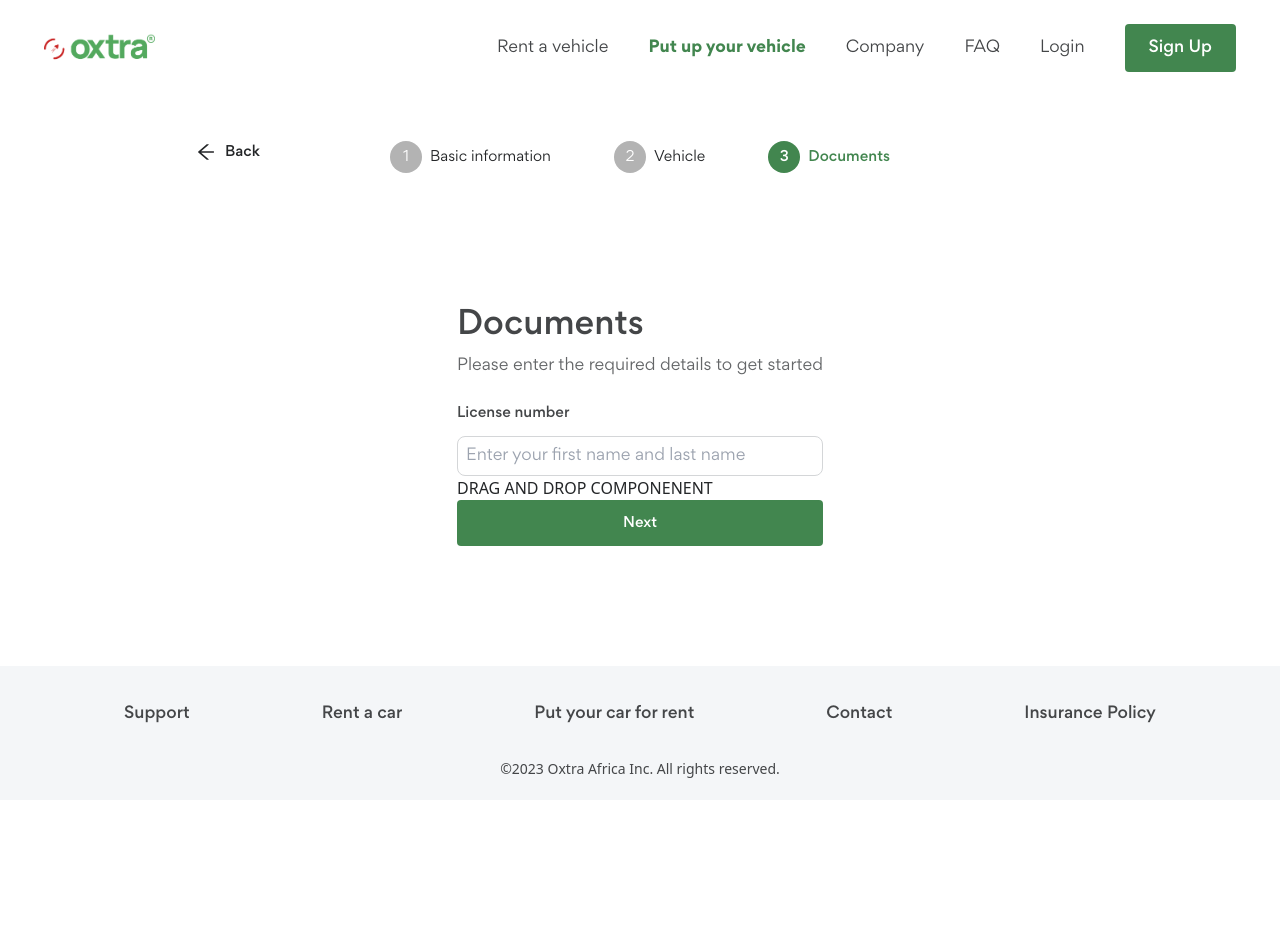
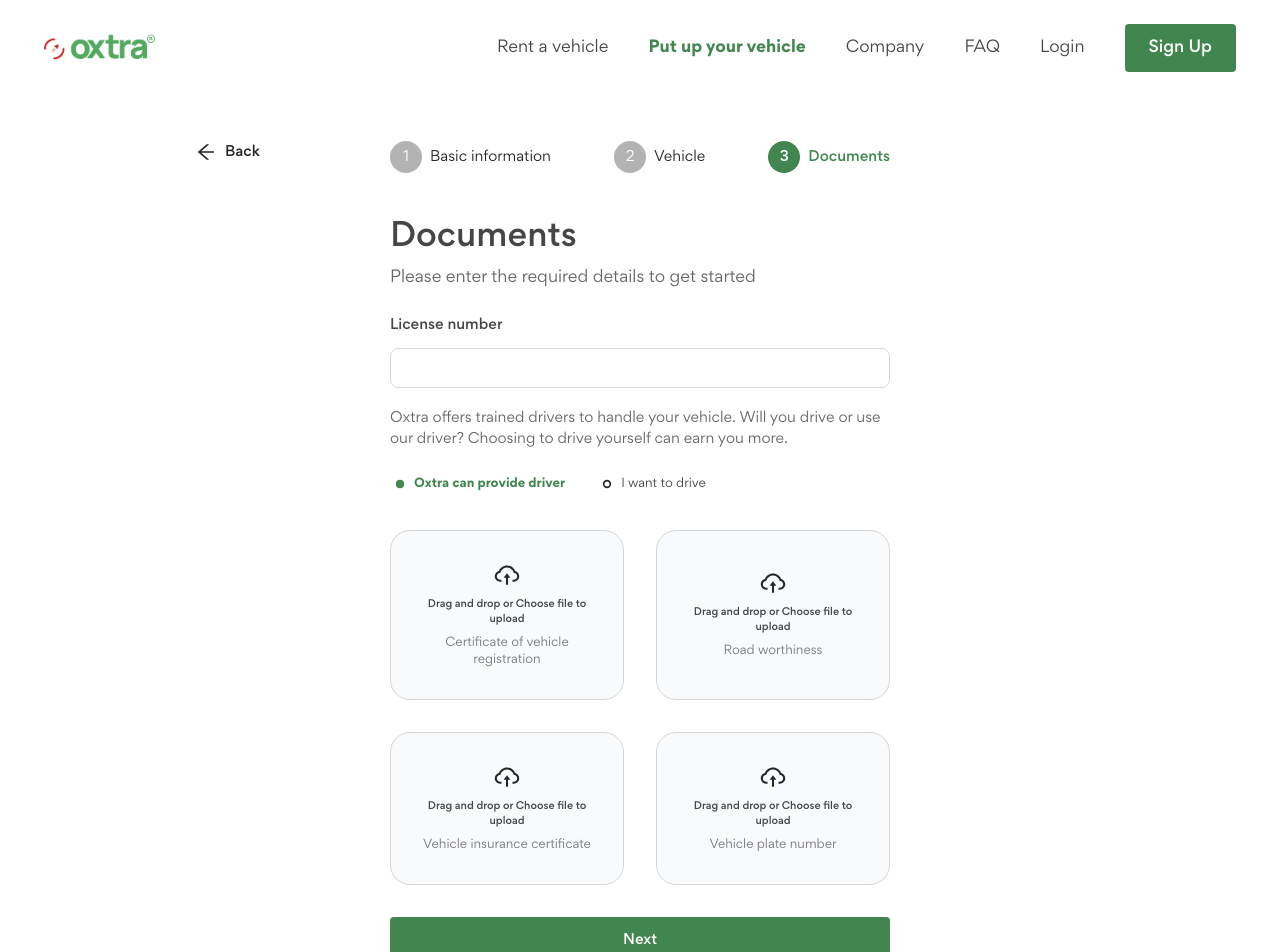
Before and after one commit to arudovwen/Oxtra-Web-Frontend, a Next.js app: page /put-up-your-vehicle/documents in a window 1280 px wide. Shown: the top 952 px of the page. Before the commit the page ends 800 px from the top, so only its background shows below. Built offline with nearby package versions, Linux system fonts and the light colour scheme.

Commit message:
documents

```diff
--- /dev/null
+++ b/components/Documents/index.tsx
@@ -0,0 +1,23 @@
+import React from 'react';
+import { useAuth } from '@/hooks/useAuth';
+import { getAllVehicles } from '@/services/vehicleservices';
+import { useState } from 'react';
+
+const Documents = () => {
+  const { token } = useAuth();
+  const [documents, setDocuments] = useState([]);
+
+  const config = { headers: { Authorization: `Bearer ${token}` } };
+
+  getAllVehicles(config)
+    .then((res) => {
+      console.log('res', res);
+    })
+    .catch((err) => {
+      console.log(err);
+    });
+
+  return <div>Documents</div>;
+};
+
+export default Documents;
--- a/components/Forms/DocumentForm.tsx
+++ b/components/Forms/DocumentForm.tsx
@@ -2,6 +2,9 @@ import React from 'react';
 import Typography from '../Typography';
 import classNames from 'classnames';
 import Button from '../Button';
+import { TbPointFilled, TbPoint } from 'react-icons/tb';
+import { useState, useRef } from 'react';
+import { AiOutlineCloudUpload } from 'react-icons/ai';
 
 const labelClasses = classNames(
   'block text-[14px] leading-[14px] font-gordita-medium text-brandGray-300'
@@ -11,10 +14,41 @@ const inputClasses = classNames(
   `px-2  h-[40px] py-2 border border-[#d4d6d8] rounded-lg mt-3  w-full font-gordita-regular`
 );
 
+const dragAndDropClasses = classNames(
+  `font-gordita-medium my-2 text-[10px] text-[#41454C] `
+);
+
+const typeDocClasses = classNames(
+  `text-[#797980] font-gordita-regular text-[12px] leading-[17px] `
+);
+
 const DocumentForm = () => {
+  const [wantToDrive, setWantToDrive] = useState(false);
+  const wrapperRef = useRef(null);
+
+  const [CertVehicleReg, setCertVehicleReg] = useState<{
+    name: string;
+  } | null>();
+
+  const [roadWorthiness, setRoadWorthiness] = useState<{
+    name: string;
+  } | null>();
+
+  const [vehicleInsuranceCert, setVehicleInsuranceCert] = useState<{
+    name: string;
+  } | null>();
+
+  const [vehiclePlateNumber, setVehiclePlateNumber] = useState<{
+    name: string;
+  } | null>();
+
+  const [driverLicense, setDriverLicense] = useState<{
+    name: string;
+  } | null>();
+
   return (
-    <main>
-      <div className='mb-4 text-brandGray-300'>
+    <main className='w-[90%] lg:mx-auto lg:max-w-[500px]'>
+      <div className='mb-4  text-brandGray-300'>
         <Typography as='h4' font='font-gordita-medium'>
           Documents
         </Typography>
@@ -25,32 +59,225 @@ const DocumentForm = () => {
         </Typography>
       </div>
 
+      <section className='flex-auto'>
+        <div className=''>
           <form className='mt-6'>
             <div className='grid grid-cols-12 gap-y-6 gap-x-4'>
               <div className='col-span-full'>
-            <label htmlFor='email-address' className={labelClasses}>
-              License number
-            </label>
+                <label className={labelClasses}>License number</label>
                 <div className='mt-1'>
-              <input
-                type='text'
-                placeholder='Enter your first name and last name '
-                className={inputClasses}
-              />
+                  <input type='number' className={inputClasses} required />
                 </div>
               </div>
             </div>
-        <div>DRAG AND DROP COMPONENENT</div>
+
+            <div className='my-[20px] text-brandGray-100 font-gordita-regular text-[14px] leading-[21px]'>
+              Oxtra offers trained drivers to handle your vehicle. Will you
+              drive or use our driver? Choosing to drive yourself can earn you
+              more.
+            </div>
+
+            <div className='mt-6 flex gap-[32px] mb-[35.5px]'>
+              <div className='flex gap-1 items-center'>
+                {wantToDrive ? (
+                  <TbPoint
+                    className='w-5 h-5 cursor-pointer'
+                    onClick={() => setWantToDrive(false)}
+                  />
+                ) : (
+                  <TbPointFilled className='w-5 h-5 text-[#438950]' />
+                )}
+
+                <span
+                  className={`${
+                    !wantToDrive
+                      ? 'text-brandGreen-300 font-gordita-bold '
+                      : ' font-gordita-regular'
+                  } text-[12px] text-brandGray-300 leading-[12px] `}
+                >
+                  Oxtra can provide driver
+                </span>
+              </div>
+              <div className='flex h-5 gap-1 items-center'>
+                {wantToDrive ? (
+                  <TbPointFilled className='w-5 h-5 text-[#438950]' />
+                ) : (
+                  <TbPoint
+                    className='w-5 h-5 cursor-pointer'
+                    onClick={() => setWantToDrive(true)}
+                  />
+                )}
+                <span
+                  className={`${
+                    wantToDrive
+                      ? 'text-brandGreen-300 font-gordita-bold '
+                      : ' font-gordita-regular'
+                  } text-[12px] text-brandGray-300 leading-[12px] `}
+                >
+                  I want to drive
+                </span>
+              </div>
+            </div>
+
+            <div className='grid grid-cols-1 md:grid-cols-2 gap-[32px]'>
+              {/* first row */}
+              <div
+                ref={wrapperRef}
+                className='drop-file-input bg-[#f9fafb]
+                '
+              >
+                <span className=''>
+                  <AiOutlineCloudUpload className='w-7 h-7' />
+                </span>
+
+                <div className={dragAndDropClasses}>
+                  Drag and drop or Choose file to upload
+                </div>
+                <span className={typeDocClasses}>
+                  {CertVehicleReg?.name ||
+                    'Certificate of vehicle registration'}{' '}
+                </span>
+                <input
+                  multiple={false}
+                  type='file'
+                  required
+                  onChange={(e) => {
+                    if (!e.target.files) {
+                      return;
+                    }
+                    setCertVehicleReg(e.target.files[0]);
+                  }}
+                />
+              </div>
+
+              <div
+                ref={wrapperRef}
+                className='drop-file-input bg-[#f9fafb]
+                '
+              >
+                <span className=''>
+                  <AiOutlineCloudUpload className='w-7 h-7' />
+                </span>
+
+                <div className={dragAndDropClasses}>
+                  Drag and drop or Choose file to upload
+                </div>
+                <span className={typeDocClasses}>
+                  {roadWorthiness?.name || 'Road worthiness'}{' '}
+                </span>
+                <input
+                  type='file'
+                  required
+                  onChange={(e) => {
+                    if (!e.target.files) {
+                      return;
+                    }
+                    setRoadWorthiness(e.target.files[0]);
+                  }}
+                />
+              </div>
+
+              {/* second row */}
+
+              <div
+                ref={wrapperRef}
+                className='drop-file-input mb-8  bg-[#f9fafb]
+                '
+              >
+                <span className=''>
+                  <AiOutlineCloudUpload className='w-7 h-7' />
+                </span>
+
+                <div className={dragAndDropClasses}>
+                  Drag and drop or Choose file to upload
+                </div>
+                <span className={typeDocClasses}>
+                  {vehicleInsuranceCert?.name ||
+                    'Vehicle insurance certificate'}{' '}
+                </span>
+                <input
+                  multiple={false}
+                  type='file'
+                  required
+                  onChange={(e) => {
+                    if (!e.target.files) {
+                      return;
+                    }
+                    setVehicleInsuranceCert(e.target.files[0]);
+                  }}
+                />
+              </div>
+
+              <div
+                ref={wrapperRef}
+                className='drop-file-input mb-8 bg-[#f9fafb]
+                '
+              >
+                <span className=''>
+                  <AiOutlineCloudUpload className='w-7 h-7' />
+                </span>
+
+                <div className={dragAndDropClasses}>
+                  Drag and drop or Choose file to upload
+                </div>
+                <span className={typeDocClasses}>
+                  {vehiclePlateNumber?.name || 'Vehicle plate number '}{' '}
+                </span>
+                <input
+                  type='file'
+                  required
+                  onChange={(e) => {
+                    if (!e.target.files) {
+                      return;
+                    }
+                    setVehiclePlateNumber(e.target.files[0]);
+                  }}
+                />
+              </div>
+
+              {wantToDrive && (
+                <div
+                  ref={wrapperRef}
+                  className='drop-file-input mb-8 bg-[#f9fafb]
+                '
+                >
+                  <span className=''>
+                    <AiOutlineCloudUpload className='w-7 h-7' />
+                  </span>
+
+                  <div className={dragAndDropClasses}>
+                    Drag and drop or Choose file to upload
+                  </div>
+                  <span className={typeDocClasses}>
+                    {driverLicense?.name || 'Drivers license'}{' '}
+                  </span>
+                  <input
+                    type='file'
+                    required
+                    onChange={(e) => {
+                      if (!e.target.files) {
+                        return;
+                      }
+                      setDriverLicense(e.target.files[0]);
+                    }}
+                  />
+                </div>
+              )}
+            </div>
+
             <Button
               bg='bg-brandGreen-300'
               hover='hover:bg-brandGray-200'
               textColor='text-white'
               width={true}
               size='text-sm'
+              type='submit'
             >
               Next
             </Button>
           </form>
+        </div>
+      </section>
     </main>
   );
 };
--- a/components/Forms/LoginForm.tsx
+++ b/components/Forms/LoginForm.tsx
@@ -50,8 +50,6 @@ const LoginForm = () => {
           setDisable(false);
         });
     });
-
-    // setDisable(false);
   };
 
   return (
--- a/components/Forms/VehicleInformationForm.tsx
+++ b/components/Forms/VehicleInformationForm.tsx
@@ -75,7 +75,28 @@ const VehicleInformationForm = () => {
     name: string;
   } | null>();
 
+  const [brand, setBrand] = useState('');
+  const [model, setModel] = useState('');
+  const [year, setYear] = useState('');
+  const [transmission, setTransmission] = useState('');
+  const [color, setColor] = useState('');
+  const [plate_number, setPlateNumber] = useState('');
+
   const wrapperRef = useRef(null);
+
+  // loginUser(user)
+  //   .then((res) => {
+  //     console.log('res', res);
+  //     setToken(res.data.token);
+  //     login(res.data.user);
+  //     successAlert(res.data.message);
+  //     setDisable(false);
+  //   })
+  //   .catch((err) => {
+  //     console.log(err);
+
+  //     setDisable(false);
+  //   });
 
   return (
     <main className='w-[90%] lg:mx-auto lg:max-w-[500px]'>
@@ -103,6 +124,7 @@ const VehicleInformationForm = () => {
                     type='text'
                     placeholder='Toyota'
                     className={inputClasses}
+                    onChange={(e) => setBrand(e.target.value)}
                     required
                   />
                 </div>
@@ -117,6 +139,7 @@ const VehicleInformationForm = () => {
                     type='text'
                     placeholder='Camry'
                     className={inputClasses}
+                    onChange={(e) => setBrand(e.target.value)}
                     required
                   />
                 </div>
@@ -136,7 +159,10 @@ const VehicleInformationForm = () => {
                 </label>
 
                 <div className='mt-1'>
-                  <select className={inputClasses}>
+                  <select
+                    className={inputClasses}
+                    onChange={(e) => setTransmission(e.target.value)}
+                  >
                     <option label='Automatic'>Automatic</option>
                     <option label='Manual'>Manual</option>
                   </select>
@@ -148,7 +174,12 @@ const VehicleInformationForm = () => {
                   Color
                 </label>
                 <div className='mt-1'>
-                  <input type='text' required className={inputClasses} />
+                  <input
+                    type='text'
+                    required
+                    className={inputClasses}
+                    onChange={(e) => setColor(e.target.value)}
+                  />
                 </div>
               </div>
 
@@ -157,7 +188,12 @@ const VehicleInformationForm = () => {
                   Plate number
                 </label>
                 <div className='mt-1'>
-                  <input type='number' required className={inputClasses} />
+                  <input
+                    type='number'
+                    required
+                    className={inputClasses}
+                    onChange={(e) => setPlateNumber(e.target.value)}
+                  />
                 </div>
               </div>
             </div>
--- a/helpers/url_helpers.tsx
+++ b/helpers/url_helpers.tsx
@@ -11,5 +11,9 @@ const urls = {
 
   // User urls
   UPDATE_USER_PROFILE: `${version}/user`,
+  GET_ALL_VEHICLE_DOCUMENTS: `${version}/vehicle-documents`,
+
+  // vehicles
+  ADD_VEHICLES: `${version}/vehicles`,
 };
 export default urls;
--- a/pages/dashboard/profile/index.tsx
+++ b/pages/dashboard/profile/index.tsx
@@ -5,6 +5,7 @@ import { useState, useEffect } from 'react';
 import VehiclesCard from '@/components/VehiclesCard';
 import { useRouter } from 'next/router';
 import { useAuth } from '@/hooks/useAuth';
+import Documents from '@/components/Documents';
 
 const Profile = () => {
   const activePage = 'Profile';
@@ -70,7 +71,7 @@ const Profile = () => {
       </div>
       {(profileForm && <ProfileForm />) ||
         (vehicleCard && <VehiclesCard />) ||
-        (document && <div>document</div>)}
+        (document && <Documents />)}
     </DashboardLayout>
   );
 };
--- a/services/userservices.tsx
+++ b/services/userservices.tsx
@@ -5,7 +5,7 @@ export async function updateUserProfile(
   user: { phoneNumber: string; address: string; id: string },
   config = {}
 ) {
-  // return await put(urls.UPDATE_USER_PROFILE + user.id, user, config);
+
 
   return await put(`${urls.UPDATE_USER_PROFILE}/${user.id}`, user, config);
 }
--- /dev/null
+++ b/services/vehicleservices.tsx
@@ -0,0 +1,10 @@
+import { put, get, post } from '../helpers/api_helpers';
+import urls from '@/helpers/url_helpers';
+
+export async function getAllVehicles(config = {}) {
+  return await get(urls.GET_ALL_VEHICLE_DOCUMENTS, config);
+}
+
+export async function addVehicle(data: {}, config = {}) {
+  return await post(urls.ADD_VEHICLES, data, config);
+}
```
Lines whose indentation alone changed are shown as unchanged.
